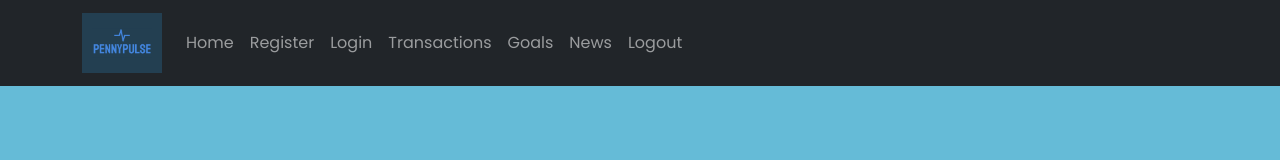
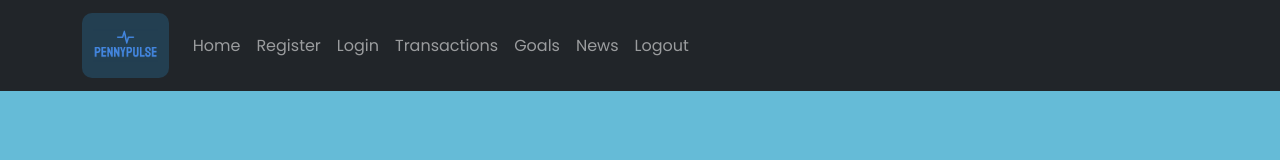
Before and after one commit to jacobshoemaker/penny-pulse, a React (Vite) app in the folder Front-End/: page /goals in a window 1280 px wide. Shown: the top 160 px of the page. Built offline with nearby package versions, Linux system fonts and the light colour scheme; no server answers.

Commit message:
Styled Navbar logo.

```diff
--- a/Front-End/src/components/NavBar.jsx
+++ b/Front-End/src/components/NavBar.jsx
@@ -47,7 +47,7 @@ const NavBar = () => {
         <Navbar bg="dark" variant="dark" expand="lg" style={{ backgroundColor: '#003366' }}>
       <Container>
         <Navbar.Brand as={Link} to="/">
-          <img src={logo} alt="Penny Pulse Logo" style={{ height: '60px' }} />
+          <img src={logo} alt="Penny Pulse Logo" style={{ height: '65px', borderRadius: '10px' }} />
         </Navbar.Brand>
         <Navbar.Toggle aria-controls="basic-navbar-nav" />
         <Navbar.Collapse id="basic-navbar-nav">
```
